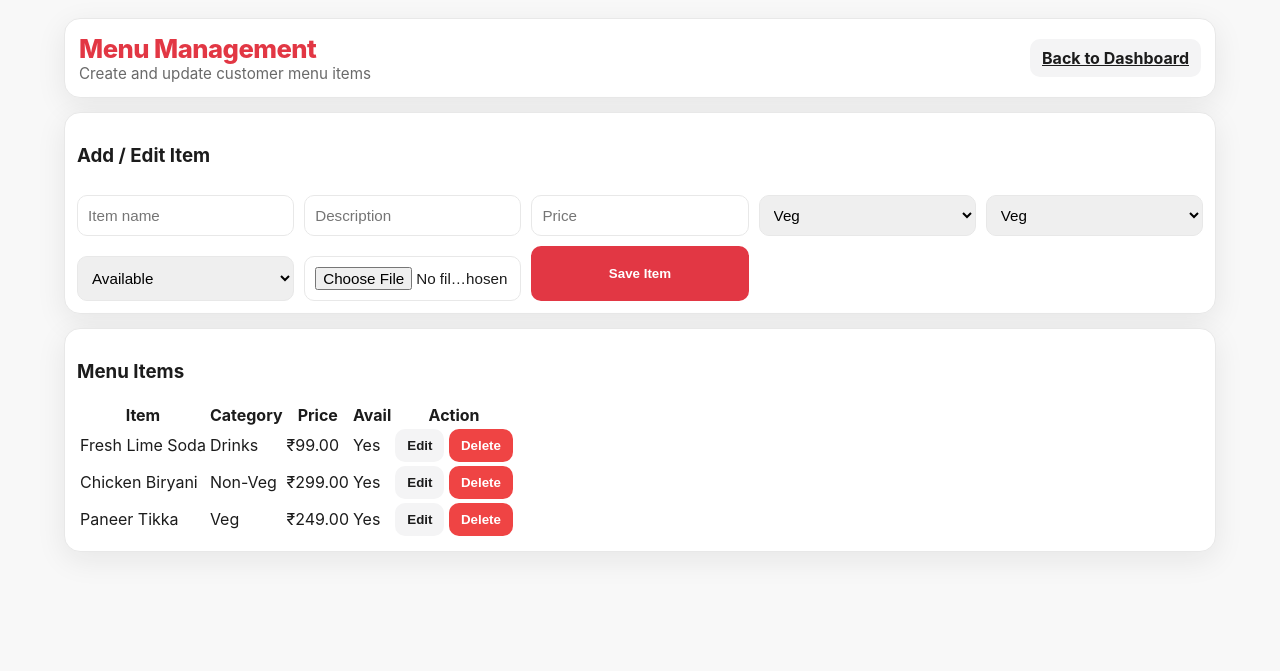
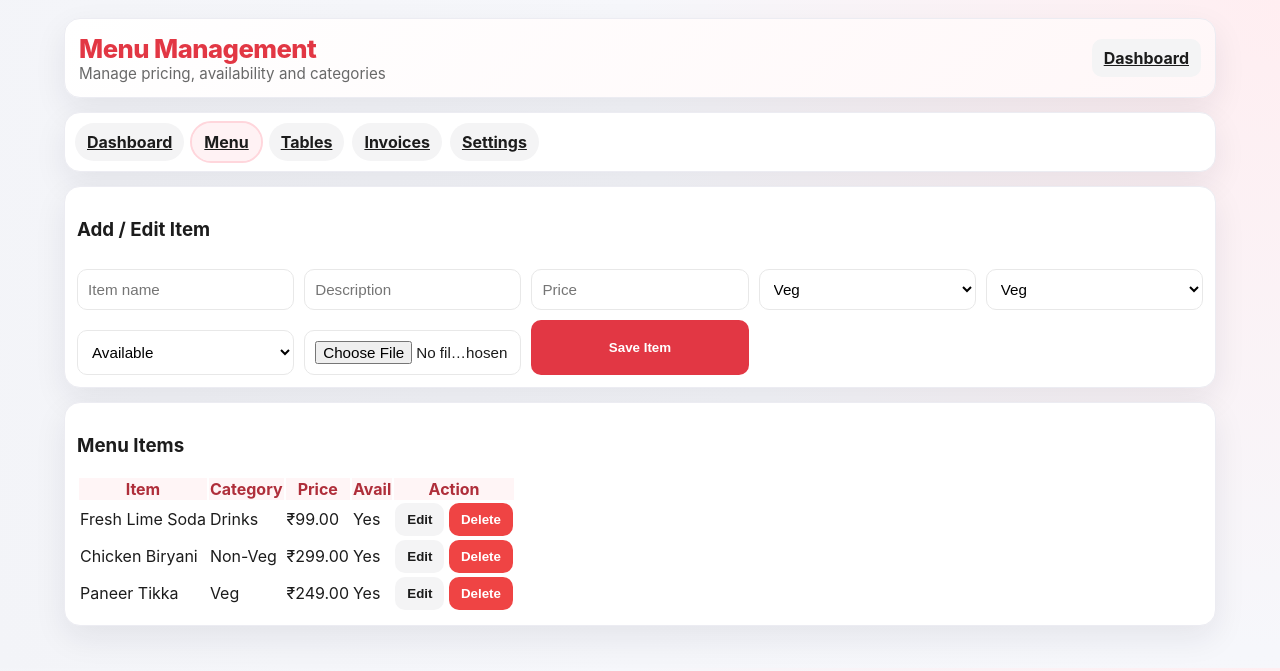
Before and after one commit to BornkinG-code/assignment_Supervised-Learning, a PHP site: page /admin/menu.php in a window 1280 px wide. Shown: the top 671 px of the page. Run offline with PHP 8.4, Linux system fonts and the light colour scheme; a user stored in the database is signed in; data comes from the database, SQL or seed files in the repository.

Commit message:
Polish admin panel with professional layout and styling

```diff
--- a/admin/menu.php
+++ b/admin/menu.php
@@ -1,50 +1,21 @@
 <?php require_once __DIR__ . '/_auth.php'; ?>
 <!doctype html>
-<html>
-<head>
-  <meta charset='utf-8'>
-  <meta name='viewport' content='width=device-width,initial-scale=1'>
-  <title>Menu Management</title>
-  <link rel='stylesheet' href='../assets/css/style.css'>
-</head>
-<body>
-<div class='container admin-shell'>
-  <header class='admin-topbar card'>
-    <div><div class='brand'>Menu Management</div><div class='subtle'>Create and update customer menu items</div></div>
-    <a class='btn btn-ghost' href='index.php'>Back to Dashboard</a>
-  </header>
-
-  <section class='card'>
-    <div class='card-body'>
-      <h3>Add / Edit Item</h3>
-      <form id='menuForm' enctype='multipart/form-data' class='form-grid'>
-        <input type='hidden' name='id' id='id'><input type='hidden' name='existing_image' id='existing_image'>
-        <input class='input' name='item_name' placeholder='Item name' required>
-        <input class='input' name='description' placeholder='Description'>
-        <input class='input' type='number' step='0.01' name='price' placeholder='Price' required>
-        <select class='input' name='category_id' id='categorySelect'></select>
-        <select class='input' name='is_veg'><option value='1'>Veg</option><option value='0'>Non-Veg</option></select>
-        <select class='input' name='is_available'><option value='1'>Available</option><option value='0'>Unavailable</option></select>
-        <input class='input' type='file' name='image' accept='image/*'>
-        <button class='btn btn-add'>Save Item</button>
-      </form>
-    </div>
-  </section>
-
-  <section class='card'>
-    <div class='card-body'>
-      <h3>Menu Items</h3>
-      <table class='table'><thead><tr><th>Item</th><th>Category</th><th>Price</th><th>Avail</th><th>Action</th></tr></thead><tbody id='menuRows'></tbody></table>
-    </div>
-  </section>
+<html><head><meta charset='utf-8'><meta name='viewport' content='width=device-width,initial-scale=1'><title>Menu Management</title><link rel='stylesheet' href='../assets/css/style.css'></head>
+<body class='admin-page'><div class='container admin-shell'>
+<header class='admin-topbar card'><div><div class='brand'>Menu Management</div><div class='subtle'>Manage pricing, availability and categories</div></div><a class='btn btn-ghost' href='index.php'>Dashboard</a></header>
+<nav class='admin-nav card'><a class='btn btn-ghost' href='index.php'>Dashboard</a><a class='btn btn-ghost active' href='menu.php'>Menu</a><a class='btn btn-ghost' href='tables.php'>Tables</a><a class='btn btn-ghost' href='invoices.php'>Invoices</a><a class='btn btn-ghost' href='settings.php'>Settings</a></nav>
+<section class='card'><div class='card-body'><h3>Add / Edit Item</h3><form id='menuForm' enctype='multipart/form-data' class='form-grid'>
+<input type='hidden' name='id' id='id'><input type='hidden' name='existing_image' id='existing_image'>
+<input class='input' name='item_name' placeholder='Item name' required><input class='input' name='description' placeholder='Description'><input class='input' type='number' step='0.01' name='price' placeholder='Price' required>
+<select class='input' name='category_id' id='categorySelect'></select><select class='input' name='is_veg'><option value='1'>Veg</option><option value='0'>Non-Veg</option></select><select class='input' name='is_available'><option value='1'>Available</option><option value='0'>Unavailable</option></select>
+<input class='input' type='file' name='image' accept='image/*'><button class='btn btn-add'>Save Item</button></form></div></section>
+<section class='card'><div class='card-body'><h3>Menu Items</h3><table class='table'><thead><tr><th>Item</th><th>Category</th><th>Price</th><th>Avail</th><th>Action</th></tr></thead><tbody id='menuRows'></tbody></table></div></section>
 </div>
 <script>
 async function loadCategories(){const r=await fetch('../api/admin_categories.php');const d=await r.json();categorySelect.innerHTML=d.categories.map(c=>`<option value='${c.id}'>${c.category_name}</option>`).join('')}
 async function loadMenu(){const r=await fetch('../api/admin_menu.php');const d=await r.json();menuRows.innerHTML=d.items.map(i=>`<tr><td>${i.item_name}</td><td>${i.category_name}</td><td>₹${i.price}</td><td>${i.is_available==1?'Yes':'No'}</td><td><button class='btn btn-ghost' onclick='edit(${JSON.stringify(i)})'>Edit</button> <button class='btn btn-danger' onclick='del(${i.id})'>Delete</button></td></tr>`).join('')}
-function edit(i){for(const k in i){const el=document.querySelector(`[name=${k}]`); if(el)el.value=i[k]} id.value=i.id; existing_image.value=i.image_path||''; window.scrollTo({top:0,behavior:'smooth'});}
+function edit(i){for(const k in i){const el=document.querySelector(`[name=${k}]`);if(el)el.value=i[k]}id.value=i.id;existing_image.value=i.image_path||'';window.scrollTo({top:0,behavior:'smooth'})}
 async function del(id){await fetch('../api/admin_menu.php',{method:'DELETE',body:`id=${id}`});loadMenu()}
 menuForm.onsubmit=async e=>{e.preventDefault();const fd=new FormData(menuForm);await fetch('../api/admin_menu.php',{method:'POST',body:fd});menuForm.reset();id.value='';loadMenu()}
 loadCategories();loadMenu();
-</script>
-</body>
-</html>
+</script></body></html>
--- a/assets/css/style.css
+++ b/assets/css/style.css
@@ -374,3 +374,53 @@ select {
   font-size: 0.78rem;
   opacity: 0.95;
 }
+
+/* Professional admin overrides */
+body.admin-page {
+  background: radial-gradient(circle at top right, #ffeef1 0%, #f6f7fb 45%, #f3f4f8 100%);
+}
+
+.admin-page .card {
+  border: 1px solid #ececf2;
+  box-shadow: 0 12px 32px rgba(20, 28, 52, 0.08);
+}
+
+.admin-topbar.card {
+  background: linear-gradient(135deg, #ffffff 0%, #fff7f8 100%);
+}
+
+.admin-nav.card {
+  padding: 10px;
+}
+
+.admin-nav .btn {
+  border-radius: 999px;
+}
+
+.admin-page .table th {
+  background: #fff5f6;
+  color: #af2e3a;
+  font-weight: 700;
+}
+
+.admin-page .table tr:hover td {
+  background: #fffafb;
+}
+
+.admin-page .input {
+  background: #fff;
+}
+
+body.dark {
+  --bg: #0f172a;
+  --surface: #111827;
+  --surface-soft: #1f2937;
+  --text: #e5e7eb;
+  --muted: #9ca3af;
+  --border: #374151;
+  --shadow: 0 8px 30px rgba(0, 0, 0, 0.35);
+}
+
+body.dark.admin-page {
+  background: radial-gradient(circle at top right, #1f2937 0%, #0f172a 60%, #030712 100%);
+}
```
Also changed, not shown: admin/index.php (+12 -22 lines), admin/invoices.php (+7 -24 lines), admin/login.php (+6 -24 lines), admin/settings.php (+7 -30 lines), admin/tables.php (+13 -62 lines).
